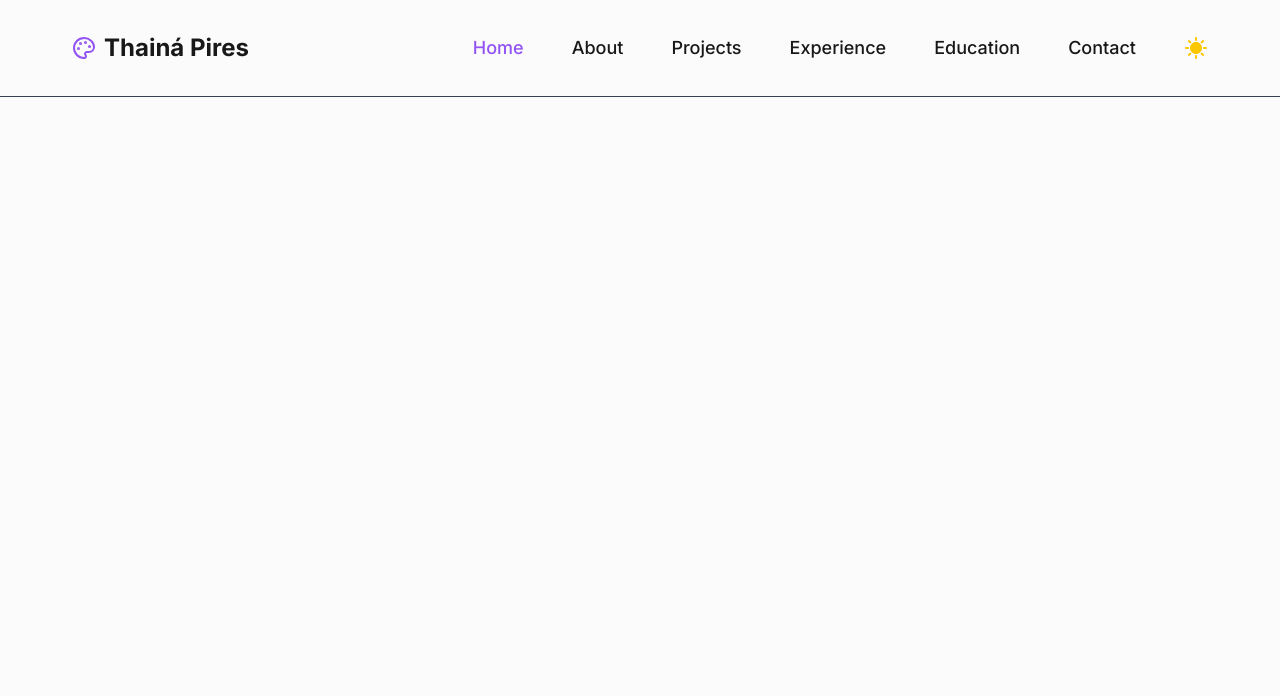
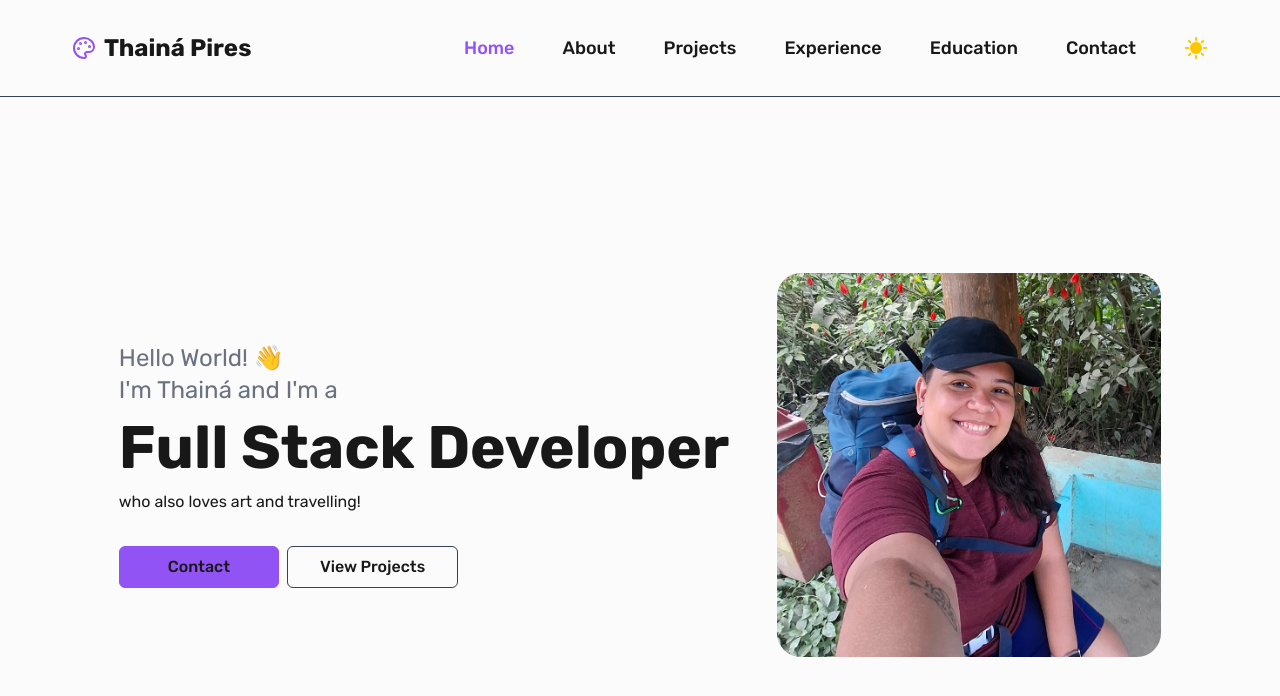
Before and after one commit to thainapires/portfolio-thainapires, a Next.js app: page / in a window 1280 px wide. Shown: the top 696 px of the page. Built offline with nearby package versions, Linux system fonts and the light colour scheme.

Commit message:
feat: add hero section

```diff
--- a/src/app/components/layout/header.tsx
+++ b/src/app/components/layout/header.tsx
@@ -18,19 +18,19 @@ export function Header() {
     ];
 
     return (
-        <header className="border-b border-gray-700 py-8 px-18">
-            <div className="flex items-center justify-between gap-12">
+        <header className="border-b border-gray-700 py-8 px-10 xl:px-18 sticky">
+            <div className="flex items-center justify-between gap-6 lg:gap-12">
                 <div className="flex items-center justify-between w-full gap-6">
                     <Link href="/" className="flex items-center gap-2">
                         <Palette className="h-6 w-6 text-primary" />
-                        <span className="font-bold text-2xl">Thainá Pires</span>
+                        <span className="font-bold text-lg lg:text-2xl">Thainá Pires</span>
                     </Link>
-                    <nav className="hidden md:flex items-center gap-12">
+                    <nav className="hidden md:flex items-center gap-3 lg:gap-8 xl:gap-12">
                         {navItems.map((item) => (
                             <Link
                                 key={item.path}
                                 href={item.path}
-                                className={`text-lg font-medium transition-colors hover:text-primary ${
+                                className={`text-sm lg:text-lg font-base lg:font-medium transition-colors hover:text-primary ${
                                     location.pathname === item.path
                                         ? "text-primary"
                                         : "text-foreground"
--- a/src/app/globals.css
+++ b/src/app/globals.css
@@ -9,7 +9,7 @@
 }
 
 .dark {
-  --background: #111827;
+  --background: var(--color-gray-900);
   --foreground: #FDF7F8;
   --muted-background: #18212F;
   --card: #1F2937;
@@ -26,5 +26,5 @@
 body {
   background: var(--background);
   color: var(--foreground);
-  font-family: Inter;
+  font-family: Rubik;
 }
--- a/src/app/layout.tsx
+++ b/src/app/layout.tsx
@@ -1,10 +1,15 @@
 import type { Metadata } from "next";
 import { ThemeProvider } from "next-themes";
-import { Inter } from "next/font/google";
+import { Inter, Rubik } from "next/font/google";
 import "./globals.css";
 
 const inter = Inter({
   variable: "--font-inter",
+  subsets: ["latin"],
+})
+
+const rubik = Rubik({
+  variable: '--font-rubik',
   subsets: ["latin"],
 })
 
@@ -18,7 +23,7 @@ export const metadata: Metadata = {
 export default function RootLayout({children}: Readonly<{children: React.ReactNode}>) {
   return (
     <html lang="en" suppressHydrationWarning>
-      <body className={`${inter.variable} antialiased`} suppressHydrationWarning>
+      <body className={`${inter.variable} ${rubik.variable} antialiased`} suppressHydrationWarning>
         <ThemeProvider attribute="class" defaultTheme="system" enableSystem={true}>
           {children}
         </ThemeProvider>
--- a/src/app/page.tsx
+++ b/src/app/page.tsx
@@ -1,9 +1,33 @@
+import Image from "next/image";
 import { Header } from "./components/layout/header";
 
 export default function Home() {
   return (
-    <div className="">
-          <Header />
+    <div className="main">
+          <Header/>
+          <section className="flex flex-col md:flex-row items-center justify-center xl:gap-12 py-12 md:py-44">
+            <div className="md:pl-12 lg:pl-0 flex flex-col items-center md:items-start max-w-sm xl:max-w-fit pb-6 md:pb-0">
+              <h3 className="text-xl lg:text-2xl text-gray-500">Hello World! 👋</h3>
+              <h3 className="text-xl lg:text-2xl text-gray-500 pb-3">I'm Thainá and I'm a</h3>
+              <h1 className="text-5xl lg:text-6xl font-bold text-center md:text-start pb-3">Full Stack Developer</h1>
+              <span className="text-md">who also loves art and travelling!</span>
+              <div className="flex md:flex-col lg:flex-row gap-2 pt-8">
+                <button className="md:w-full lg:w-fit bg-primary py-2 px-12 border border-primary rounded-md font-medium cursor-pointer">Contact</button>
+                <button className="md:w-full lg:w-fit py-2 px-8 border border-gray-700 rounded-md font-medium cursor-pointer">View Projects</button>
+              </div>
+            </div>
+            <div className="hidden md:flex justify-center items-center max-w-xs max-h-xs xl:max-h-sm xl:max-w-sm">
+              {/* Blurred Background */}
+              {/* <div className="absolute size-80 blur-3xl rounded-full bg-primary"></div>*/}
+              <Image
+                src="/avatar.jpg"
+                alt="Picture of Thainá"
+                className="relative rounded-3xl"
+                width={500}
+                height={500}
+              />
+            </div>
+          </section>
     </div>
   );
 }
```
Also changed, not shown: public/avatar.jpg (added), src/app/components/layout/footer.tsx (added), src/app/lib/utils.ts (added).
